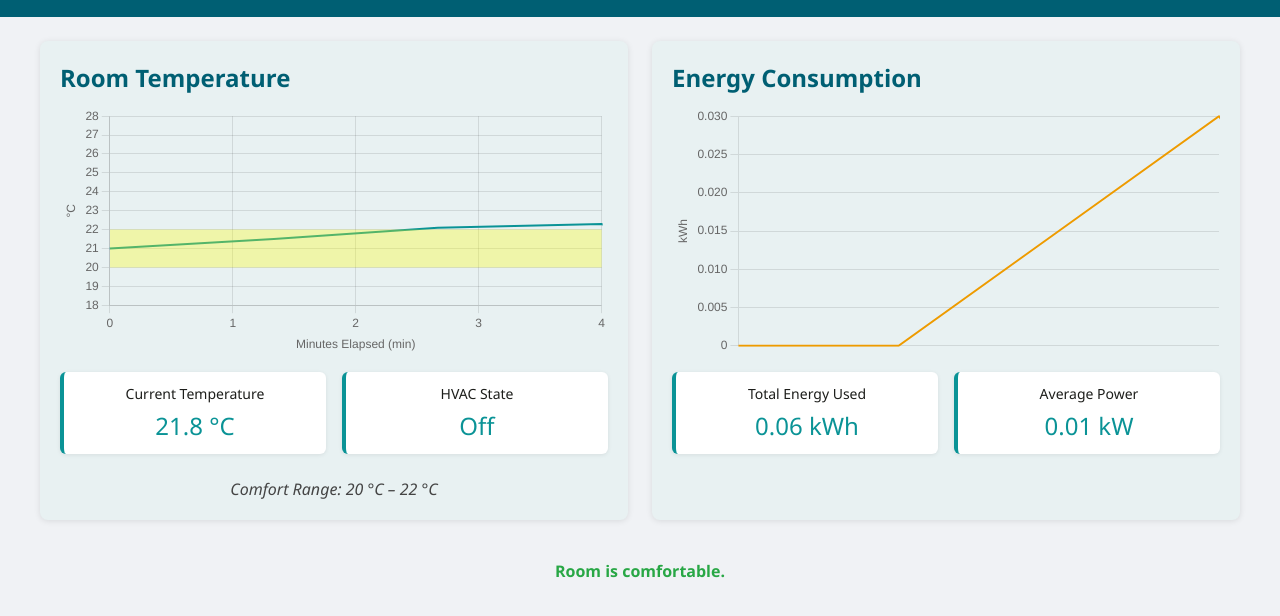
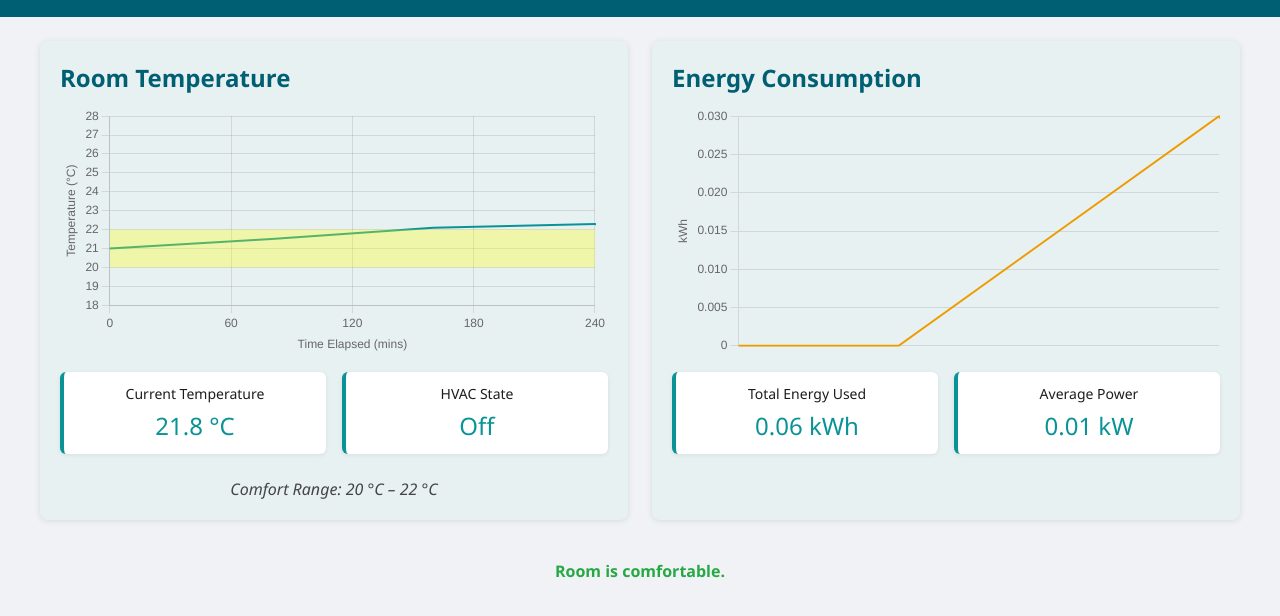
Before and after one commit to DiyadotSaha/SmartRoom, a plain HTML site: page index_room1.html in a window 1280 px wide. Shown: the part 56-672 px from the top of the page. Drawn offline with nearby package versions, Linux system fonts and the light colour scheme.

Commit message:
minor edits

```diff
--- a/index_room1.html
+++ b/index_room1.html
@@ -154,7 +154,84 @@
       [22.3, 0.02, 'Heat'],
       [21.8, 0.03, 'Off'],
       [21.4, 0.04, 'Off'],
-      [20.9, 0.05, 'Off']
+      [20.9, 0.05, 'Off'],
+      [21.0, 0.00, 'Off'],
+      [21.5, 0.00, 'Off'],
+      [22.1, 0.01, 'Heat'],
+      [22.3, 0.02, 'Heat'],
+      [21.8, 0.03, 'Off'],
+      [21.4, 0.04, 'Off'],
+      [20.9, 0.05, 'Off'],
+      [21.0, 0.00, 'Off'],
+      [21.5, 0.00, 'Off'],
+      [22.1, 0.01, 'Heat'],
+      [22.3, 0.02, 'Heat'],
+      [21.8, 0.03, 'Off'],
+      [21.4, 0.04, 'Off'],
+      [20.9, 0.05, 'Off'],
+      [21.0, 0.00, 'Off'],
+      [21.5, 0.00, 'Off'],
+      [22.1, 0.01, 'Heat'],
+      [22.3, 0.02, 'Heat'],
+      [21.8, 0.03, 'Off'],
+      [21.4, 0.04, 'Off'],
+      [20.9, 0.05, 'Off'],
+      [21.0, 0.00, 'Off'],
+      [21.5, 0.00, 'Off'],
+      [22.1, 0.01, 'Heat'],
+      [22.3, 0.02, 'Heat'],
+      [21.8, 0.03, 'Off'],
+      [21.4, 0.04, 'Off'],
+      [20.9, 0.05, 'Off'],
+      [21.0, 0.00, 'Off'],
+      [21.5, 0.00, 'Off'],
+      [22.1, 0.01, 'Heat'],
+      [22.3, 0.02, 'Heat'],
+      [21.8, 0.03, 'Off'],
+      [21.4, 0.04, 'Off'],
+      [20.9, 0.05, 'Off'],
+      [21.0, 0.00, 'Off'],
+      [21.5, 0.00, 'Off'],
+      [22.1, 0.01, 'Heat'],
+      [22.3, 0.02, 'Heat'],
+      [21.8, 0.03, 'Off'],
+      [21.4, 0.04, 'Off'],
+      [20.9, 0.05, 'Off'],
+      [21.0, 0.00, 'Off'],
+      [21.5, 0.00, 'Off'],
+      [22.1, 0.01, 'Heat'],
+      [22.3, 0.02, 'Heat'],
+      [21.8, 0.03, 'Off'],
+      [21.4, 0.04, 'Off'],
+      [20.9, 0.05, 'Off'],
+      [21.0, 0.00, 'Off'],
+      [21.5, 0.00, 'Off'],
+      [22.1, 0.01, 'Heat'],
+      [22.3, 0.02, 'Heat'],
+      [21.8, 0.03, 'Off'],
+      [21.4, 0.04, 'Off'],
+      [20.9, 0.05, 'Off'],
+      [21.0, 0.00, 'Off'],
+      [21.5, 0.00, 'Off'],
+      [22.1, 0.01, 'Heat'],
+      [22.3, 0.02, 'Heat'],
+      [21.8, 0.03, 'Off'],
+      [21.4, 0.04, 'Off'],
+      [20.9, 0.05, 'Off'],
+      [21.0, 0.00, 'Off'],
+      [21.5, 0.00, 'Off'],
+      [22.1, 0.01, 'Heat'],
+      [22.3, 0.02, 'Heat'],
+      [21.8, 0.03, 'Off'],
+      [21.4, 0.04, 'Off'],
+      [20.9, 0.05, 'Off'],
+      [21.0, 0.00, 'Off'],
+      [21.5, 0.00, 'Off'],
+      [22.1, 0.01, 'Heat'],
+      [22.3, 0.02, 'Heat'],
+      [21.8, 0.03, 'Off'],
+      [21.4, 0.04, 'Off'],
+      [20.9, 0.05, 'Off'],
     ];
 
     let times    = [];
@@ -206,16 +283,20 @@
           x: {
               title: {
                 display: true,
-                text: 'Minutes Elapsed (min)'
+                text: 'Time Elapsed (mins)'
               },
               ticks: {
-              stepSize: 1, // 1 minute intervals
+              stepSize: 1/120, // 1 minute intervals
               callback: function (value) {
-                return value.toFixed(0); // Display as integers: 1, 2, 3...
+                const seconds = Math.round(value * 3600); // Convert hours to seconds
+                if (seconds % 60 === 0) {
+                  return seconds / 60; // Label: 0, 1, 2, ...
+                }
+                return ''; // No label
               }
             }
             },
-          y: { min: 18, max: 28, title: { display: true, text: '°C' } }
+          y: { min: 18, max: 28, title: { display: true, text: 'Temperature (°C)' } }
         },
         plugins: { legend: { display: false } }
       }
```
